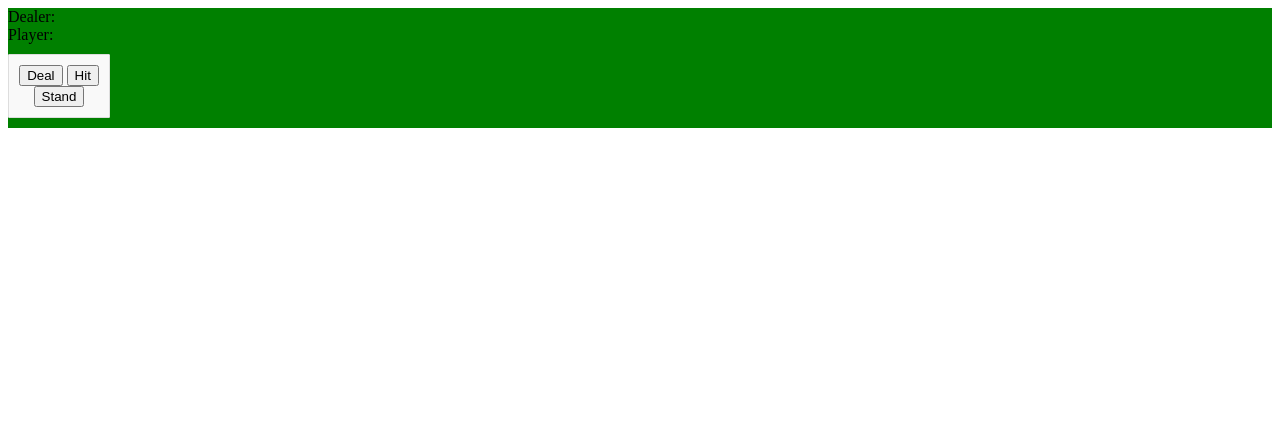
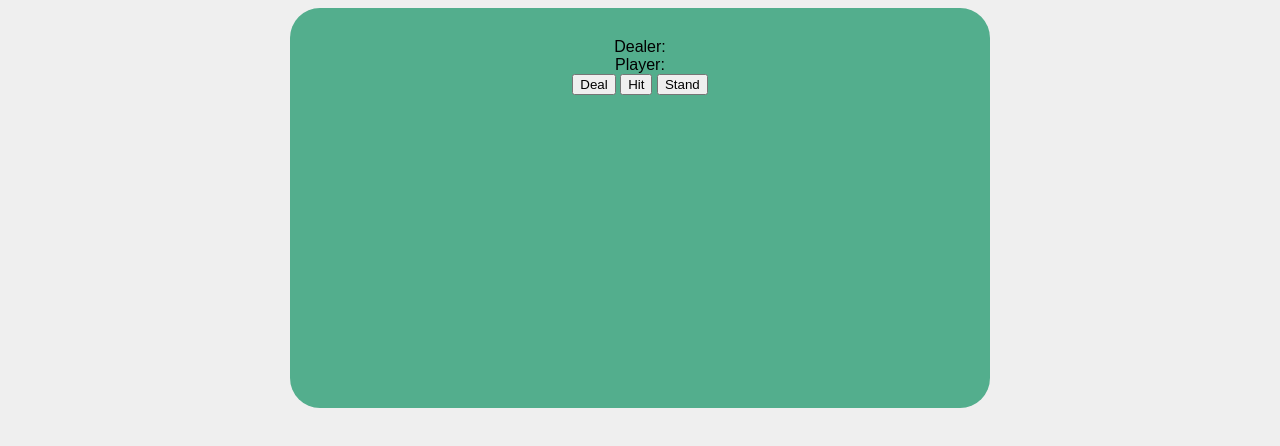
Before and after one commit to whomikedao/Javascript, a plain HTML site: page BlackJack/index.html in a window 1280 px wide. Drawn offline with Linux system fonts and the light colour scheme; files that its build step writes are made by us from their sources.

Commit message:
added css and fixed js

```diff
--- a/BlackJack/styles.css
+++ b/BlackJack/styles.css
@@ -1,16 +1,21 @@
-.buttons {
-    display: inline-block;
-    border: 1px solid #ddd;
-    border-radius: 1px;
-    width: 80px;
+body {
+    font-family: sans-serif;
     text-align: center;
-    padding: 10px;
-    margin: 10px 4px 10px 0;
-    cursor: pointer;
-    background-color: #f9f9f9;
-    transition: border-color .2s ease-in-out, background-color .2s, box-shadow .2s;
+    background-color: #EFEFEF;
 }
 
+#messages {
+    margin: 0;
+    padding-top: 30px;
+    color: white;
+    font-weight: 400;
+}
+
+
 #table {
-    background: green;
+    margin: auto;
+    height: 400px;
+    width: 700px;
+    background-color: #53AE8D;
+    border-radius: 30px;
 }
```
